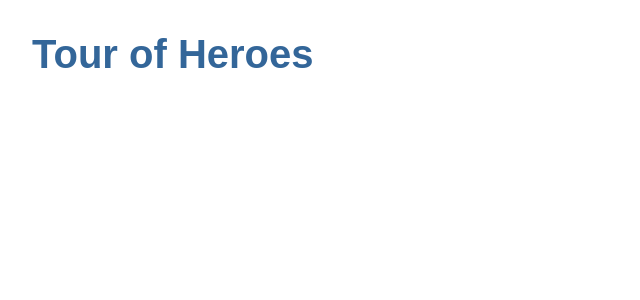
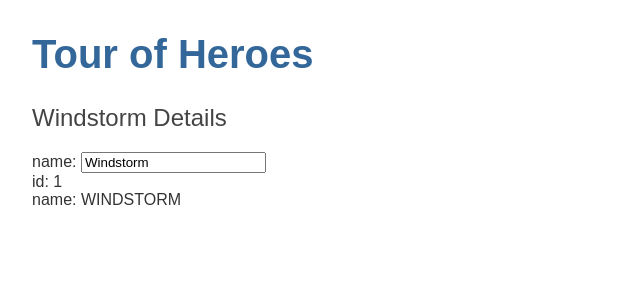
Before and after one commit to CH4BRN/ANGULAR, an Angular app in the folder angular-tour-of-heroes/: page / in a window 1280 px wide. Shown: the top 300 px of the page, without its empty margins (0-640 px from the left). Built offline with nearby package versions, Linux system fonts and the light colour scheme.

Commit message:
added forms

```diff
--- a/angular-tour-of-heroes/src/app/app.component.html
+++ b/angular-tour-of-heroes/src/app/app.component.html
@@ -1 +1,2 @@
 <h1>{{title}}</h1>
+<app-heroes></app-heroes>
--- a/angular-tour-of-heroes/src/app/app.module.ts
+++ b/angular-tour-of-heroes/src/app/app.module.ts
@@ -1,5 +1,6 @@
 import { BrowserModule } from '@angular/platform-browser';
 import { NgModule } from '@angular/core';
+import { FormsModule } from '@angular/forms'; // <-- NgModel lives here
 
 import { AppComponent } from './app.component';
 import { HeroesComponent } from './heroes/heroes.component';
@@ -10,7 +11,8 @@
     HeroesComponent
   ],
   imports: [
-    BrowserModule
+    BrowserModule,
+    FormsModule
   ],
   providers: [],
   bootstrap: [AppComponent]
--- /dev/null
+++ b/angular-tour-of-heroes/src/app/hero.ts
@@ -0,0 +1,4 @@
+export class Hero {
+    id: number;
+    name: string;
+}
--- a/angular-tour-of-heroes/src/app/heroes/heroes.component.html
+++ b/angular-tour-of-heroes/src/app/heroes/heroes.component.html
@@ -1 +1,9 @@
-<p>heroes works!</p>
+<h2>{{hero.name}} Details</h2>
+
+<div>
+    <label>name:
+        <input [(ngModel)]="hero.name" placeholder="name"/>
+    </label>
+</div>
+    <div><span>id: </span>{{hero.id}}</div>
+    <div><span>name: </span>{{hero.name | uppercase}}</div>
--- a/angular-tour-of-heroes/src/app/heroes/heroes.component.ts
+++ b/angular-tour-of-heroes/src/app/heroes/heroes.component.ts
@@ -1,4 +1,5 @@
 import { Component, OnInit } from '@angular/core';
+import { Hero } from '../hero'
 
 @Component({
   selector: 'app-heroes',
@@ -7,9 +8,15 @@
 })
 export class HeroesComponent implements OnInit {
 
+  hero: Hero = {
+    id: 1,
+    name: 'Windstorm'
+  };
+
+
   constructor() { }
 
   ngOnInit() {
-  }
+      }
 
 }
```
